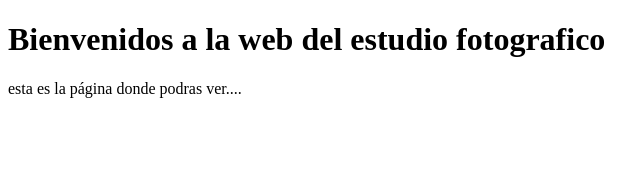
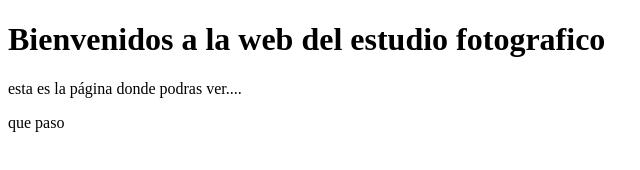
Before and after one commit to PeterSKC/pagina-web, a plain HTML site: page index.html in a window 1280 px wide. Shown: the full height of the page, 0-640 px from the left. Drawn offline with Linux system fonts and the light colour scheme.

Commit message:
agrego otro parrafo
se agrego parrafo para ver como subir cambios

```diff
--- a/index.html
+++ b/index.html
@@ -8,5 +8,6 @@
 <body>
 <h1>Bienvenidos a la web del estudio fotografico</h1>
 <p>esta es la página donde podras ver....</p>
+<p>que paso</p>
 </body>
 </html>
```
